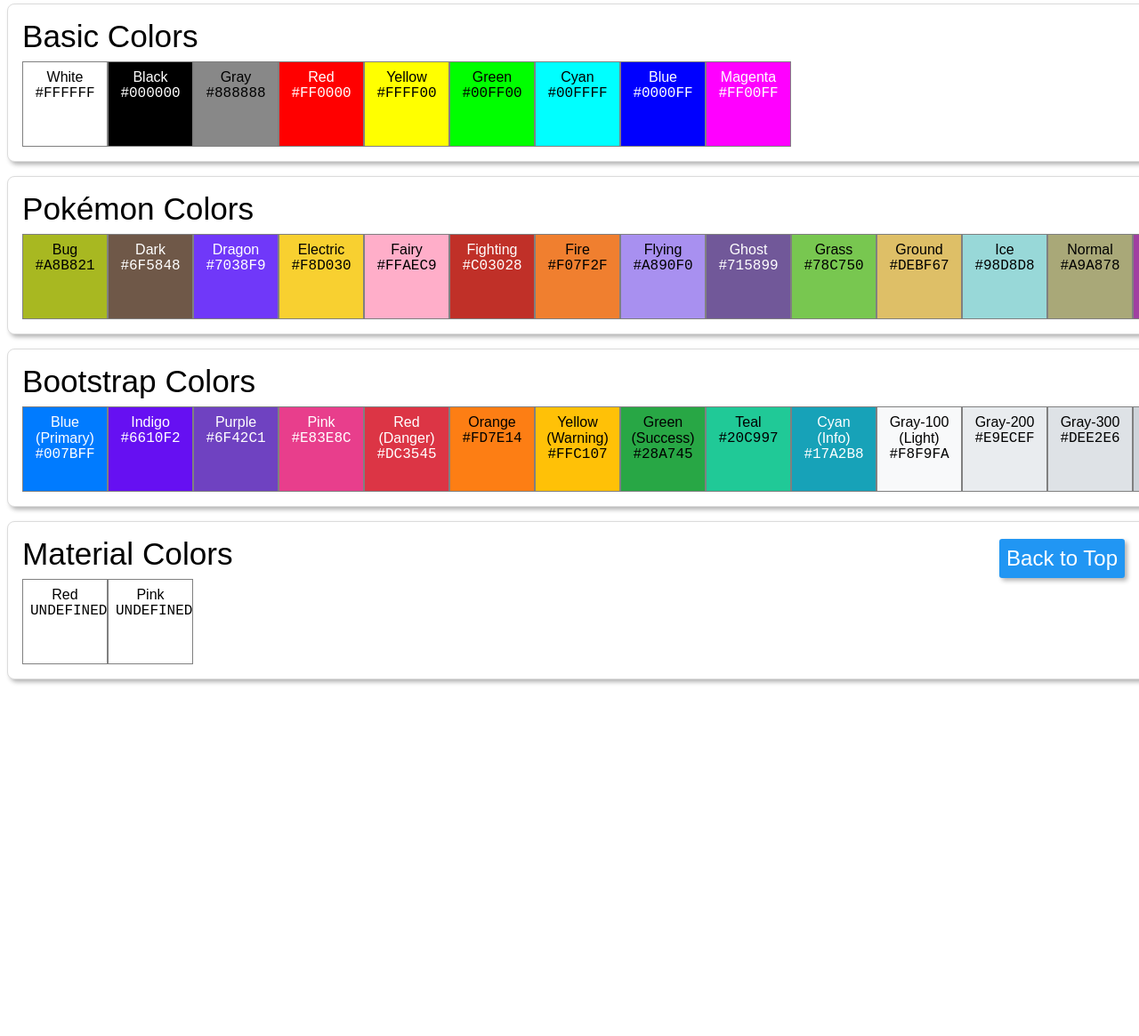
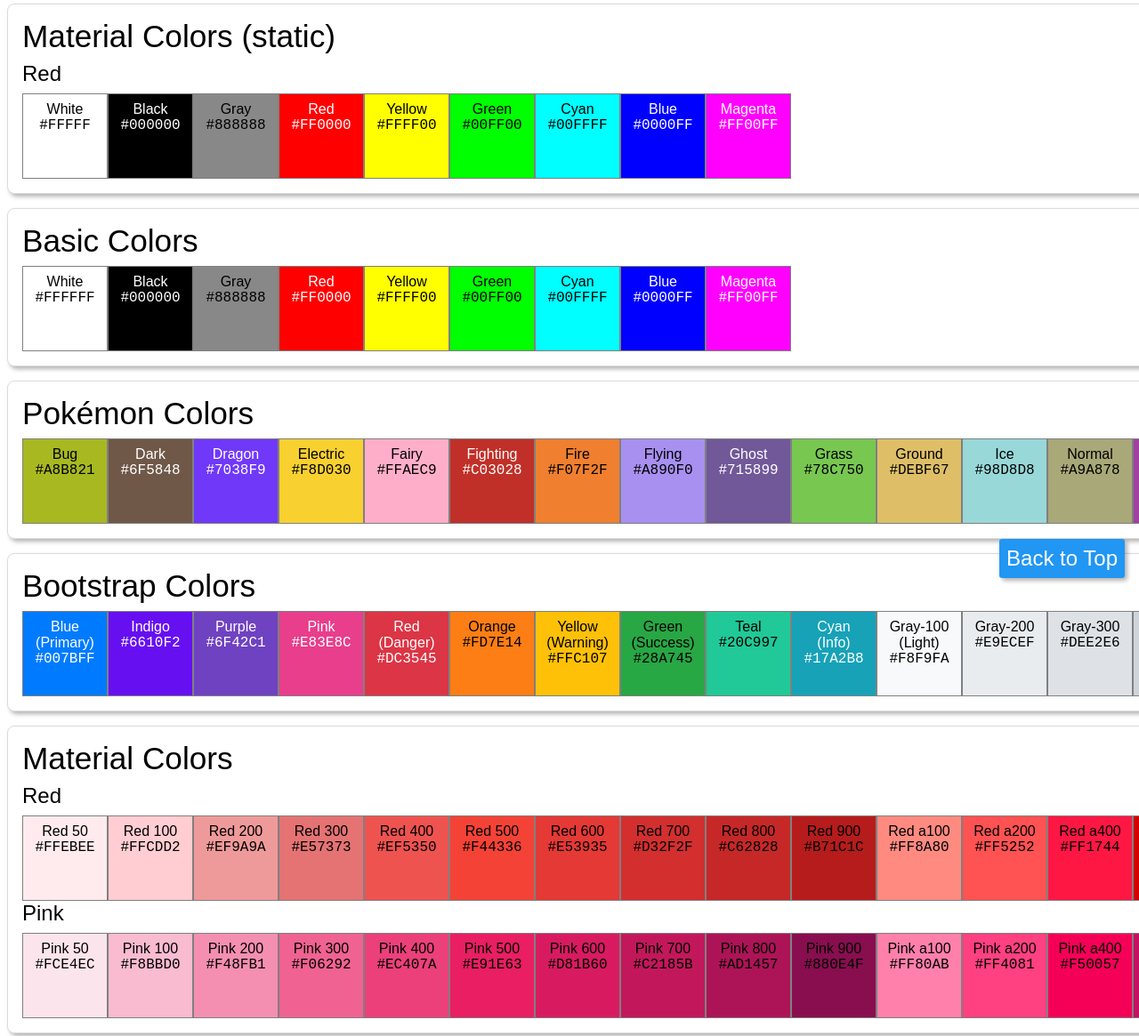
Before and after one commit to davinaleong/proj-color-palette, a website: page index.html in a window 1280 px wide. Shown: the part 134-1299 px from the top of the page at 89% size. Before the commit the page ends 922 px from the top, so only its background shows below. Drawn offline with Linux system fonts and the light colour scheme; a web font is replaced by a local one.

Commit message:
Render swatches for Material Colors

```diff
--- a/index.html
+++ b/index.html
@@ -21,6 +21,53 @@
 
         <main class="cell-main">
             <h1>Color Palette</h1>
+
+            <section class="palette-set">
+                <h2 class="palette-title">Material Colors (static)</h2>
+
+                <div>
+                    <h3 class="swatches-title">Red</h3>
+
+                    <div class="palette-swatches">
+                        <div class="palette-swatch" style="color: #000000; background-color: #FFFFFF">
+                            <p class="swatch-name">White</p>
+                            <p class="swatch-value">#FFFFF</p>
+                        </div>
+                        <div class="palette-swatch" style="color: #FFFFFF; background-color: #000000">
+                            <p class="swatch-name">Black</p>
+                            <p class="swatch-value">#000000</p>
+                        </div>
+                        <div class="palette-swatch" style="color: #000000; background-color: #888888">
+                            <p class="swatch-name">Gray</p>
+                            <p class="swatch-value">#888888</p>
+                        </div>
+                        <div class="palette-swatch" style="color: #FFFFFF; background-color: #FF0000">
+                            <p class="swatch-name">Red</p>
+                            <p class="swatch-value">#FF0000</p>
+                        </div>
+                        <div class="palette-swatch" style="color: #000000; background-color: #FFFF00">
+                            <p class="swatch-name">Yellow</p>
+                            <p class="swatch-value">#FFFF00</p>
+                        </div>
+                        <div class="palette-swatch" style="color: #000000; background-color: #00FF00">
+                            <p class="swatch-name">Green</p>
+                            <p class="swatch-value">#00FF00</p>
+                        </div>
+                        <div class="palette-swatch" style="color: #000000; background-color: #00FFFF">
+                            <p class="swatch-name">Cyan</p>
+                            <p class="swatch-value">#00FFFF</p>
+                        </div>
+                        <div class="palette-swatch" style="color: #FFFFFF; background-color: #0000FF">
+                            <p class="swatch-name">Blue</p>
+                            <p class="swatch-value">#0000FF</p>
+                        </div>
+                        <div class="palette-swatch" style="color: #FFFFFF; background-color: #FF00FF">
+                            <p class="swatch-name">Magenta</p>
+                            <p class="swatch-value">#FF00FF</p>
+                        </div>
+                    </div>
+                </div>
+            </section>
         </main>
     </div>
 
--- a/scripts/main.js
+++ b/scripts/main.js
@@ -21,18 +21,57 @@
             '\t<li><a href="#set-' + name.kebab + '">' + set.name + '</a></li>'
         );
 
+        // Append swatches to palette set via id
+        const main = $('main');
+        switch(set.name) {
+            case 'Material Colors':
+                main.append(
+                    '<section id="set-' + name.kebab + '" class="palette-set">' +
+                    '\t<h2 class="palette-title">' + set.name + '</h2>' +
+                    '</section>'
+                );
+
+                let sets = '';
+                set.colors.forEach(color => {
+                    const nameLower = color.name.toLowerCase();
+                    sets += '<div>' +
+                    '\t<h3 class="swatches-title">' + color.name + '</h3>' +
+                    '\t<div id="set-' + name.kebab + '-' +  nameLower + '-swatches" class="palette-swatches">' +
+                    '\t</div>' +
+                    '</div>';
+
+                });
+                $('#set-' + name.kebab).append(sets);
+
+                set.colors.forEach(color => {
+
+                    const nameLower = color.name.toLowerCase();
+                    let swatches = '';
+                    color.swatches.forEach(swatch => {
+                        swatches += '<div class="palette-swatch" style="color: #000000; background-color: ' + swatch.value + '">' +
+                        '\t<p class="swatch-name">' + swatch.name + '</p>' +
+                        '\t<p class="swatch-value">' + swatch.value + '</p>' +
+                        '</div>';
+                    });
+                    console.log('#set-' + name.kebab + '-' + nameLower + '-swatches');
+                    console.log(swatches);
+                    $('#set-' + name.kebab + '-' + nameLower + '-swatches').append(swatches);
+
+                });
+                break;
+
+            default:
                 // Append palette set to <main>
-        $('main').append(
+                main.append(
                     '<section id="set-' + name.kebab + '" class="palette-set">' +
                     '\t<h2 class="palette-title">' + set.name + '</h2>' +
                     '\t' +
-            '\t\t<div id="set-' + index + '-swatches" class="palette-swatches">' +
+                    '\t\t<div id="set-' + name.kebab + '-swatches" class="palette-swatches">' +
                     '\t\t\t' +
                     '\t\t</div>' +
                     '</section>'
                 );
 
-        // Append swatches to palette set via id
                 let swatches = '';
                 set.colors.forEach(color => {
                     swatches += '<div class="palette-swatch" style="color: ' + color.text + '; background-color: ' + color.value + '">' +
@@ -40,6 +79,10 @@
                     '\t<p class="swatch-value">' + color.value + '</p>' +
                     '</div>';
                 })
-        $('#set-' + index + '-swatches').append(swatches);
+                $('#set-' + name.kebab + '-swatches').append(swatches);
+                break;
+        }
+
     });
+
 });
--- a/styles/main.css
+++ b/styles/main.css
@@ -169,6 +169,10 @@
     border: thin solid #808080;
 }
 
+.swatches-title {
+    font-size: 1.5rem;
+}
+
 .swatch-value {
     font-family: 'Source Code Pro', monospace;
     text-transform: uppercase;
```
Lines whose indentation alone changed are shown as unchanged.
